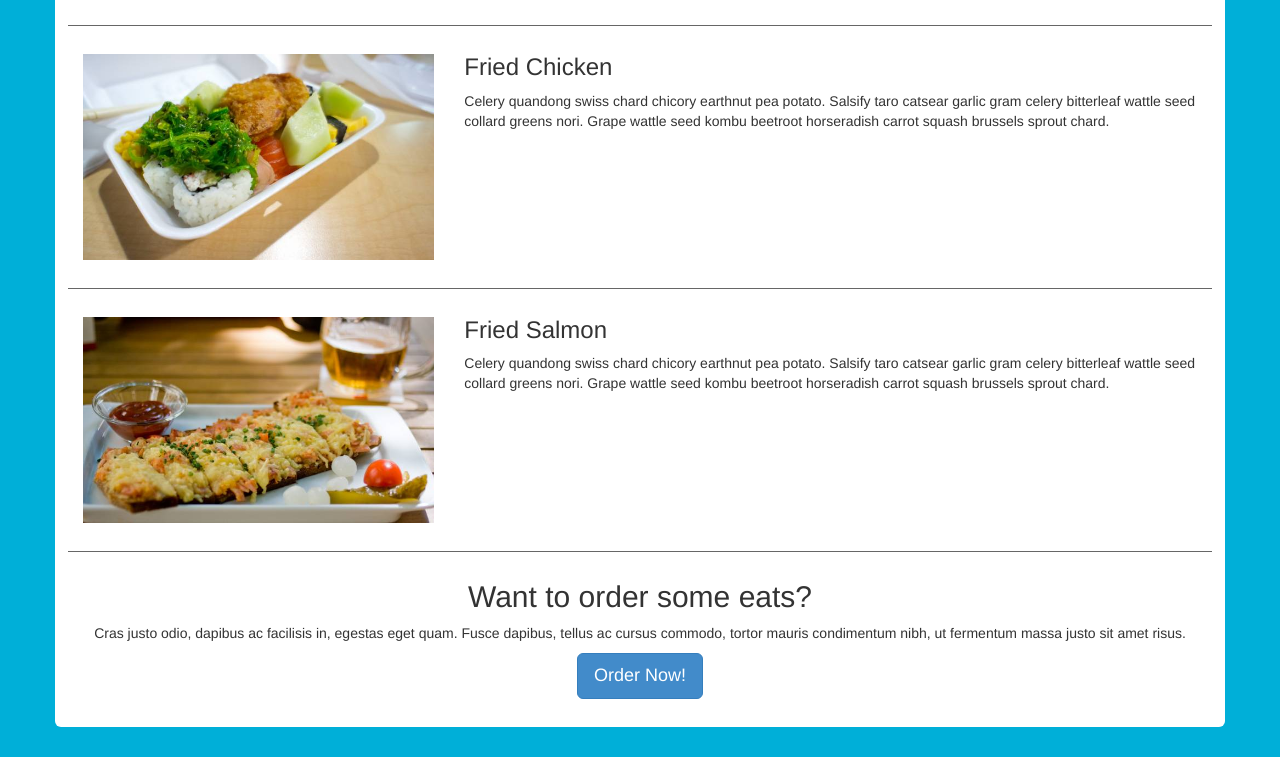
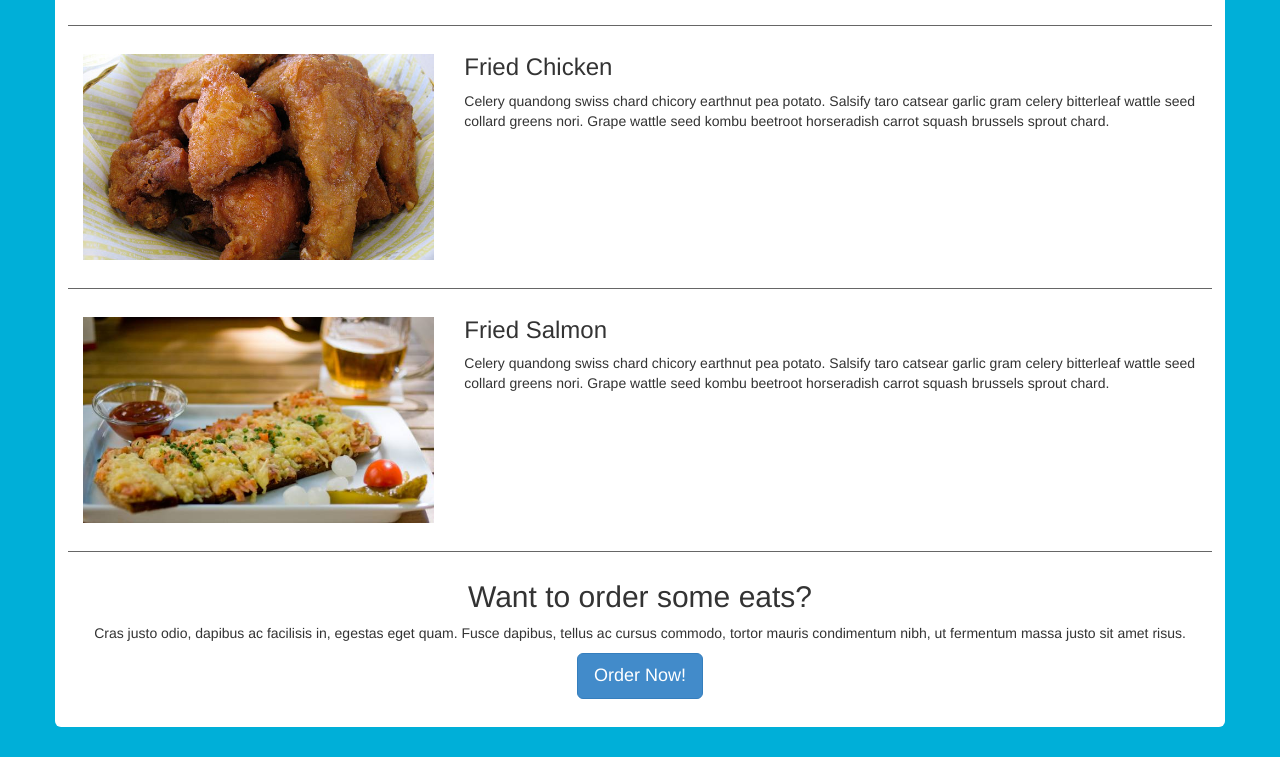
Before and after one commit to demersdesigns/CSS3-Frameworks, a plain HTML site: page index.html in a window 1280 px wide. Shown: the part 850-1607 px from the top of the page. Drawn offline with nearby package versions, Linux system fonts and the light colour scheme.

Commit message:
Add more imagery

```diff
--- a/index.html
+++ b/index.html
@@ -36,7 +36,7 @@
 
           <!-- <div class="eats-block row">
             <div class="eats-img col-sm-4">
-              <img src="img/food1.jpg" alt="image" class="img-responsive">
+              <img src="img/burger2.jpg" alt="image" class="img-responsive">
             </div>
             <div class="eats-copy col-sm-8">
               <h3>Mushroom Burger</h3>
@@ -45,7 +45,7 @@
           </div>
           <div class="eats-block row">
             <div class="eats-img col-sm-4">
-              <img src="img/food1.jpg" alt="image" class="img-responsive">
+              <img src="img/burger3.jpg" alt="image" class="img-responsive">
             </div>
             <div class="eats-copy col-sm-8">
               <h3>BBQ Burger</h3>
@@ -66,7 +66,7 @@
         <section class="eats-menu-entrees">
           <div class="eats-block row">
             <div class="eats-img col-sm-4">
-              <img src="img/food2.jpg" alt="image" class="img-responsive">
+              <img src="img/fried_chicken.jpg" alt="image" class="img-responsive">
             </div>
             <div class="eats-copy col-sm-8">
               <h3>Fried Chicken</h3>
@@ -76,7 +76,7 @@
 
           <!-- <div class="eats-block row">
             <div class="eats-img col-sm-4">
-              <img src="img/food2.jpg" alt="image" class="img-responsive">
+              <img src="img/steak.jpg" alt="image" class="img-responsive">
             </div>
             <div class="eats-copy col-sm-8">
               <h3>Steak Tips</h3>
@@ -85,10 +85,10 @@
           </div>
           <div class="eats-block row">
             <div class="eats-img col-sm-4">
-              <img src="img/food2.jpg" alt="image" class="img-responsive">
+              <img src="img/steak2.jpg" alt="image" class="img-responsive">
             </div>
             <div class="eats-copy col-sm-8">
-              <h3>Chicken Fried Steak</h3>
+              <h3>Flank Steak</h3>
               <p>Celery quandong swiss chard chicory earthnut pea potato. Salsify taro catsear garlic gram celery bitterleaf wattle seed collard greens nori. Grape wattle seed kombu beetroot horseradish carrot squash brussels sprout chard.</p>
             </div>
           </div> -->
@@ -106,7 +106,7 @@
 
           <!-- <div class="eats-block row">
             <div class="eats-img col-sm-4">
-              <img src="img/food3.jpg" alt="image" class="img-responsive">
+              <img src="img/fish.jpg" alt="image" class="img-responsive">
             </div>
             <div class="eats-copy col-sm-8">
               <h3>Grilled Swordfish</h3>
@@ -124,7 +124,7 @@
           </div>
           <div class="eats-block row">
             <div class="eats-img col-sm-4">
-              <img src="img/food3.jpg" alt="image" class="img-responsive">
+              <img src="img/lobster.jpg" alt="image" class="img-responsive">
             </div>
             <div class="eats-copy col-sm-8">
               <h3>Twin Lobsters</h3>
@@ -133,7 +133,7 @@
           </div>
           <div class="eats-block row">
             <div class="eats-img col-sm-4">
-              <img src="img/food3.jpg" alt="image" class="img-responsive">
+              <img src="img/fish2.jpg" alt="image" class="img-responsive">
             </div>
             <div class="eats-copy col-sm-8">
               <h3>Roasted Salmon</h3>
```
Also changed, not shown: img/burger2.jpg (added), img/burger3.jpg (added), img/fish.jpg (added), img/fish2.jpg (added), img/fried_chicken.jpg (added), img/lobster.jpg (added), img/steak.jpg (added), img/steak2.jpg (added).
